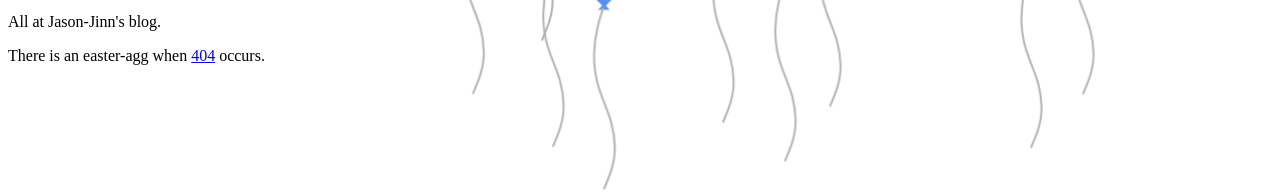
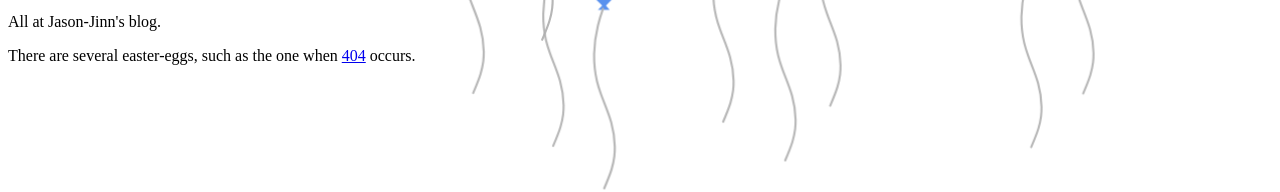
Before and after one commit to Jason-Jinn/jason-jinn.github.io, a plain HTML site: page index.html in a window 1280 px wide. Shown: the part 465-657 px from the top of the page. Drawn offline with Linux system fonts and the light colour scheme; a script that the page names is missing; files whose address does not match are found by name.

Commit message:
Update index.html

```diff
--- a/index.html
+++ b/index.html
@@ -60,9 +60,7 @@
   </body>
 </html>
 
-<!-- 以下是本站所有网页的统一页脚 -->
-
 <footer>
       <p>All at Jason-Jinn's blog.</p>
-      <p>There is an easter-agg when <a href="https://jason-jinn.github.io/404.html">404</a> occurs.</p>
+      <p>There are several easter-eggs, such as the one when <a href="https://jason-jinn.github.io/404.html">404</a> occurs.</p>
 </footer>
```
